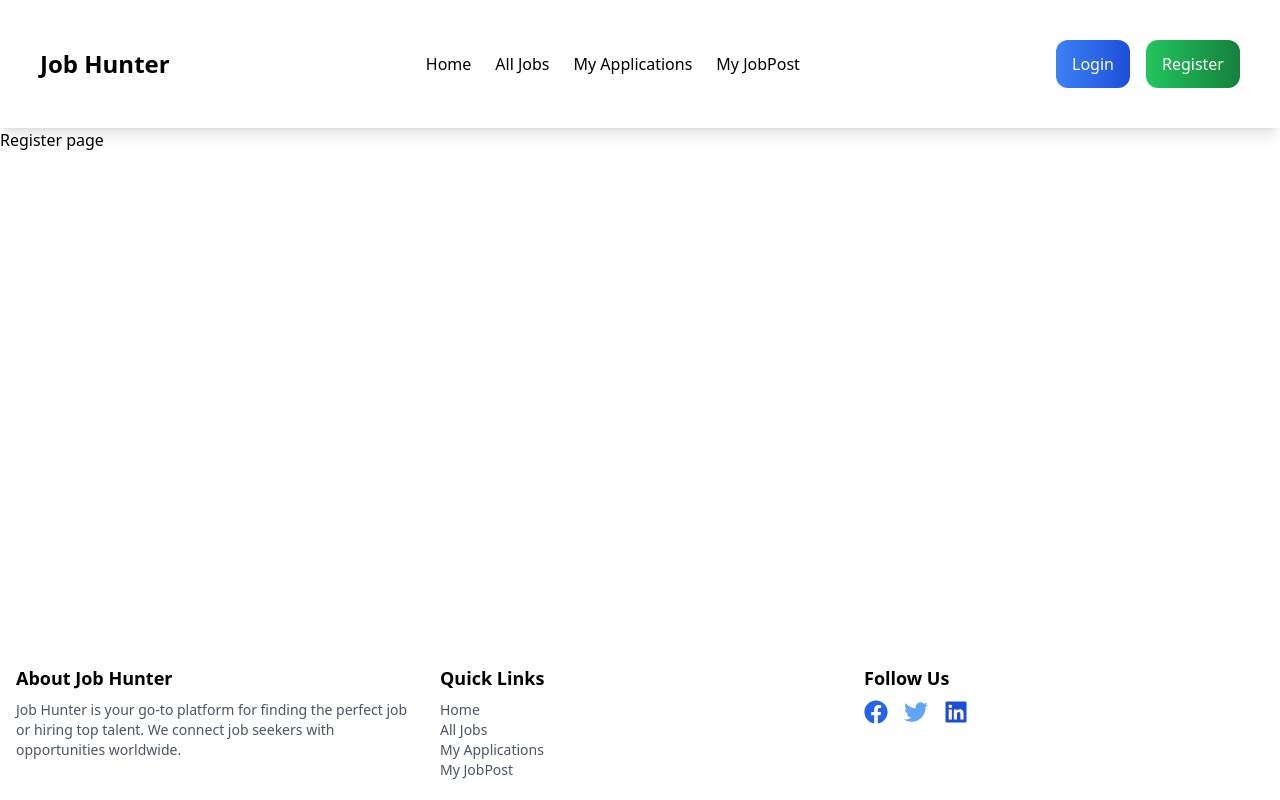
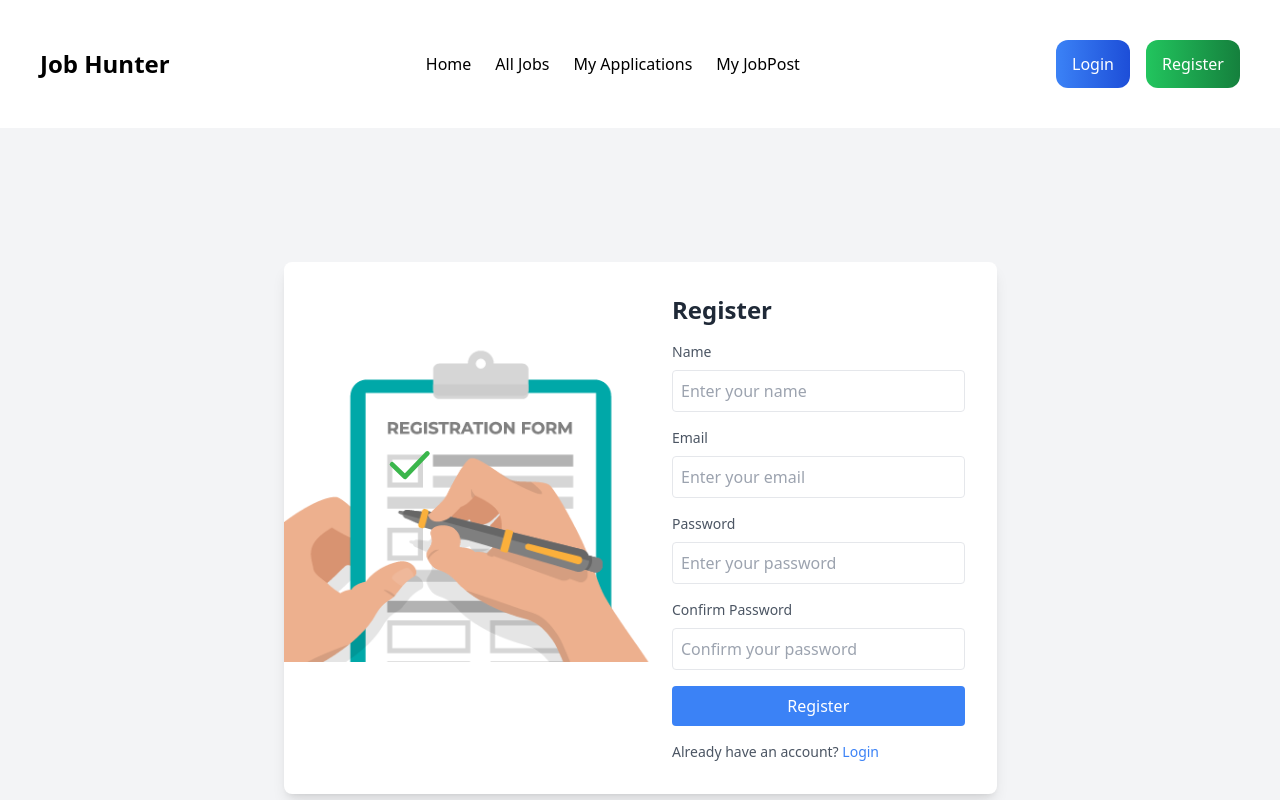
Before and after one commit to Sabuj-Chowdhury/job-hunter-mongoDB-Practice-project, a React (Vite) app in the folder frontend/: page /register in a window 1280 px wide. Shown: the top 800 px of the page. Built offline with nearby package versions, Linux system fonts and the light colour scheme.

Commit message:
registration and login add with lottie animation

```diff
--- a/frontend/package.json
+++ b/frontend/package.json
@@ -13,6 +13,7 @@
     "react": "^18.3.1",
     "react-dom": "^18.3.1",
     "react-icons": "^5.4.0",
+    "react-lottie": "^1.2.10",
     "react-router-dom": "^7.0.2"
   },
   "devDependencies": {
--- /dev/null
+++ b/frontend/src/Page/Login.jsx
@@ -0,0 +1,81 @@
+import Lottie from "react-lottie";
+import loginLottieData from "../assets/lottieFiles/loginLottie.json";
+import { FaGoogle } from "react-icons/fa";
+import { Link } from "react-router-dom";
+
+const Login = () => {
+  const defaultOptions = {
+    loop: true,
+    autoplay: true,
+    animationData: loginLottieData,
+    rendererSettings: {
+      preserveAspectRatio: "xMidYMid slice",
+    },
+  };
+
+  return (
+    <div className="flex items-center justify-center min-h-screen bg-gray-100">
+      <div className="bg-white rounded-lg shadow-lg overflow-hidden md:flex md:max-w-4xl">
+        {/* Lottie Animation */}
+        <div className="hidden md:block md:w-1/2">
+          <Lottie options={defaultOptions} height={400} width={400} />
+        </div>
+
+        {/* Login Form */}
+        <div className="w-full p-8 md:w-1/2">
+          <h2 className="text-2xl font-bold text-gray-800 mb-4">Login</h2>
+          <form>
+            <div className="mb-4">
+              <label
+                htmlFor="email"
+                className="block text-sm font-medium text-gray-600"
+              >
+                Email
+              </label>
+              <input
+                type="email"
+                id="email"
+                className="w-full mt-2 p-2 border rounded focus:outline-none focus:ring-2 focus:ring-blue-500"
+                placeholder="Enter your email"
+              />
+            </div>
+            <div className="mb-4">
+              <label
+                htmlFor="password"
+                className="block text-sm font-medium text-gray-600"
+              >
+                Password
+              </label>
+              <input
+                type="password"
+                id="password"
+                className="w-full mt-2 p-2 border rounded focus:outline-none focus:ring-2 focus:ring-blue-500"
+                placeholder="Enter your password"
+              />
+            </div>
+            <button
+              type="submit"
+              className="w-full bg-blue-500 text-white py-2 px-4 rounded hover:bg-blue-600 transition-colors mb-4"
+            >
+              Login
+            </button>
+          </form>
+          <div className="text-center">
+            <p className="text-sm text-gray-600 mb-2">Or sign in with</p>
+            <button className="flex items-center justify-center w-full bg-red-500 text-white py-2 px-4 rounded hover:bg-red-600 transition-colors">
+              <FaGoogle className="mr-2" size={20} /> Sign in with Google
+            </button>
+          </div>
+          <p className="mt-4 text-sm text-gray-600">
+            Don't have an account?{" "}
+            <Link to="/register" className="text-blue-500 hover:underline">
+              Register
+            </Link>
+          </p>
+        </div>
+      </div>
+    </div>
+  );
+};
+
+export default Login;
--- /dev/null
+++ b/frontend/src/Page/Registration.jsx
@@ -0,0 +1,102 @@
+import Lottie from "react-lottie";
+import registrationLottieData from "../assets/lottieFiles/registrationLottie.json";
+import { Link } from "react-router-dom";
+
+const Registration = () => {
+  const defaultOptions = {
+    loop: true,
+    autoplay: true,
+    animationData: registrationLottieData,
+    rendererSettings: {
+      preserveAspectRatio: "xMidYMid slice",
+    },
+  };
+
+  return (
+    <div className="flex items-center justify-center min-h-screen bg-gray-100">
+      <div className="bg-white rounded-lg shadow-lg overflow-hidden md:flex md:max-w-4xl">
+        {/* Lottie Animation */}
+        <div className="hidden md:block md:w-1/2">
+          <Lottie options={defaultOptions} height={400} width={400} />
+        </div>
+
+        {/* Registration Form */}
+        <div className="w-full p-8 md:w-1/2">
+          <h2 className="text-2xl font-bold text-gray-800 mb-4">Register</h2>
+          <form>
+            <div className="mb-4">
+              <label
+                htmlFor="name"
+                className="block text-sm font-medium text-gray-600"
+              >
+                Name
+              </label>
+              <input
+                type="text"
+                id="name"
+                className="w-full mt-2 p-2 border rounded focus:outline-none focus:ring-2 focus:ring-blue-500"
+                placeholder="Enter your name"
+              />
+            </div>
+            <div className="mb-4">
+              <label
+                htmlFor="email"
+                className="block text-sm font-medium text-gray-600"
+              >
+                Email
+              </label>
+              <input
+                type="email"
+                id="email"
+                className="w-full mt-2 p-2 border rounded focus:outline-none focus:ring-2 focus:ring-blue-500"
+                placeholder="Enter your email"
+              />
+            </div>
+            <div className="mb-4">
+              <label
+                htmlFor="password"
+                className="block text-sm font-medium text-gray-600"
+              >
+                Password
+              </label>
+              <input
+                type="password"
+                id="password"
+                className="w-full mt-2 p-2 border rounded focus:outline-none focus:ring-2 focus:ring-blue-500"
+                placeholder="Enter your password"
+              />
+            </div>
+            <div className="mb-4">
+              <label
+                htmlFor="confirmPassword"
+                className="block text-sm font-medium text-gray-600"
+              >
+                Confirm Password
+              </label>
+              <input
+                type="password"
+                id="confirmPassword"
+                className="w-full mt-2 p-2 border rounded focus:outline-none focus:ring-2 focus:ring-blue-500"
+                placeholder="Confirm your password"
+              />
+            </div>
+            <button
+              type="submit"
+              className="w-full bg-blue-500 text-white py-2 px-4 rounded hover:bg-blue-600 transition-colors"
+            >
+              Register
+            </button>
+          </form>
+          <p className="mt-4 text-sm text-gray-600">
+            Already have an account?{" "}
+            <Link to="/login" className="text-blue-500 hover:underline">
+              Login
+            </Link>
+          </p>
+        </div>
+      </div>
+    </div>
+  );
+};
+
+export default Registration;
--- a/frontend/src/Routes/router.jsx
+++ b/frontend/src/Routes/router.jsx
@@ -2,6 +2,8 @@ import { createBrowserRouter } from "react-router-dom";
 
 import Home from "../Page/Home";
 import MainLayOut from "../Layouts/MainlayOut";
+import Registration from "../Page/Registration";
+import Login from "../Page/Login";
 
 const router = createBrowserRouter([
   {
@@ -14,11 +16,11 @@ const router = createBrowserRouter([
       },
       {
         path: "/login",
-        element: <div>Login page</div>,
+        element: <Login></Login>,
       },
       {
         path: "/register",
-        element: <div>Register page </div>,
+        element: <Registration></Registration>,
       },
       {
         path: "/jobs",
```
Also changed, not shown: 1 other file (tests, documents, lock files or other folders).
